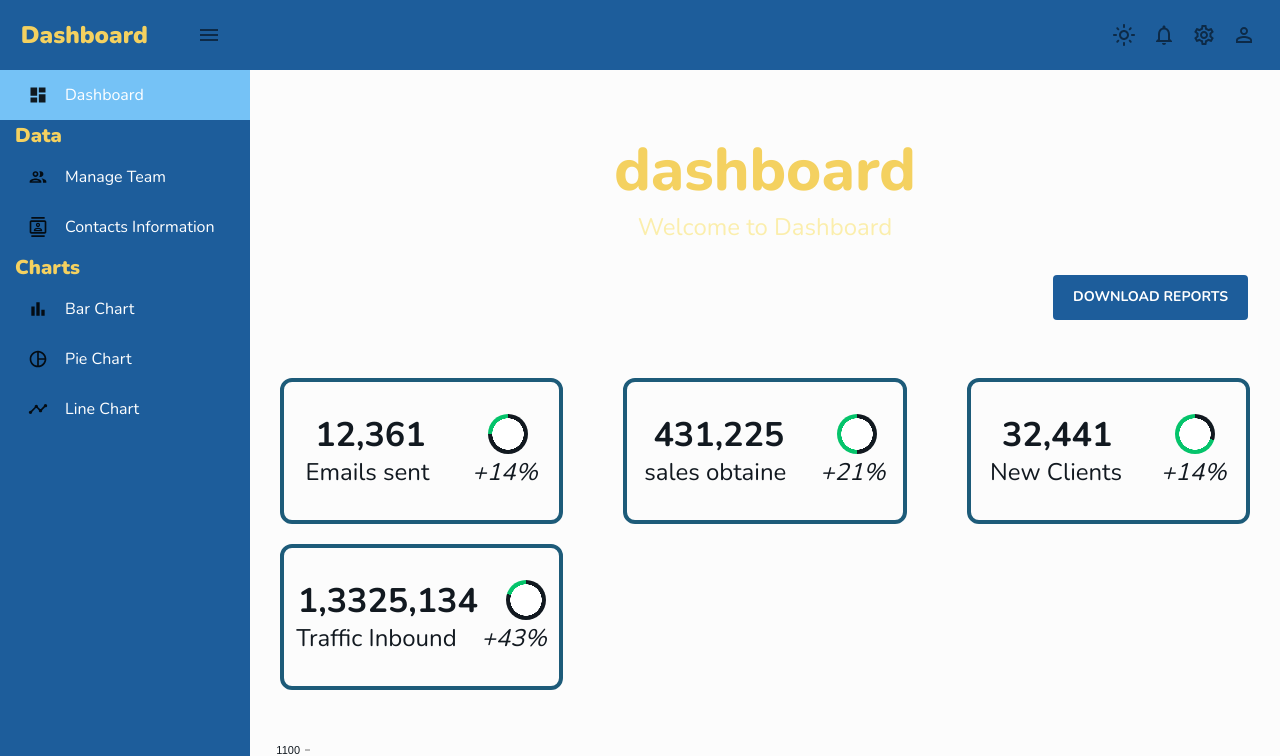
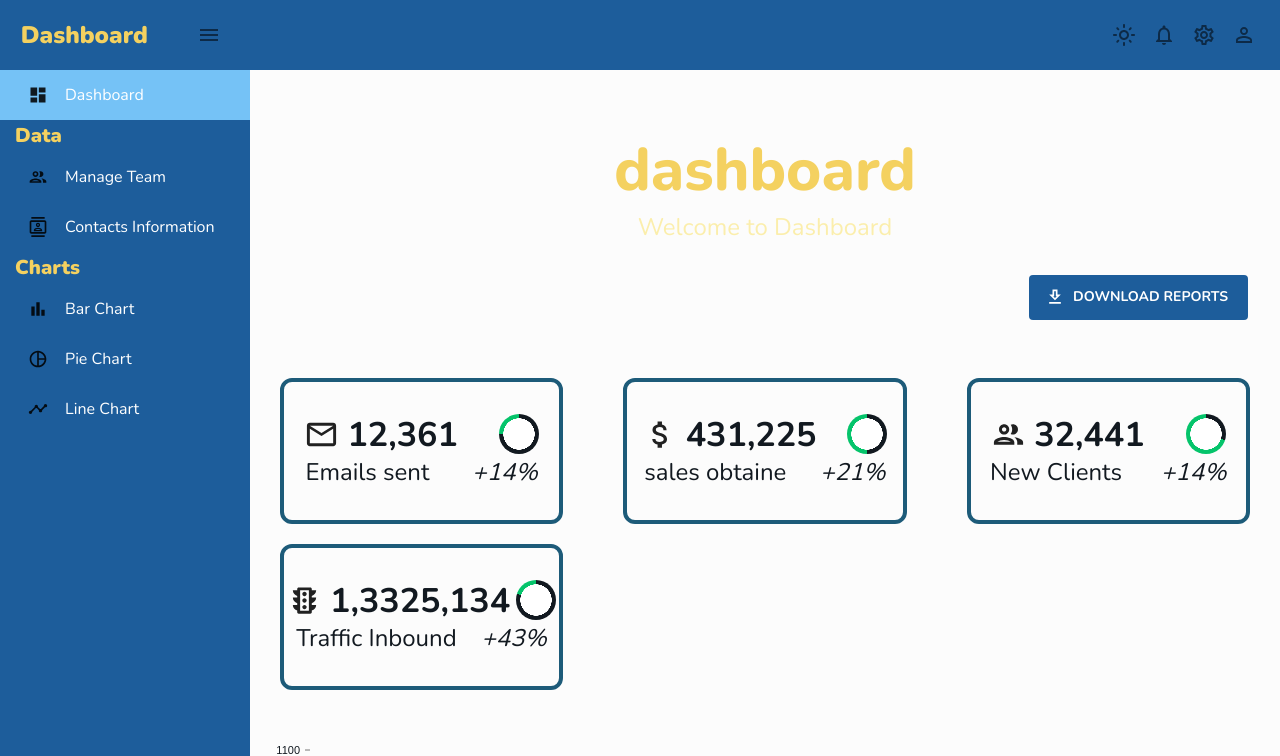
Before and after one commit to ItsEhsanMM/dashboard, a React (Vite) app: page / in a window 1280 px wide. Shown: the top 756 px of the page. Built offline with nearby package versions, Linux system fonts and the light colour scheme.

Commit message:
icons added and project complete

```diff
--- a/src/components/Dashboard/StatBox.jsx
+++ b/src/components/Dashboard/StatBox.jsx
@@ -15,8 +15,8 @@ const StatBox = ({ title, subtitle, icon, progress, increase }) => {
          m="10px 30px"
       >
          <Box display="flex" justifyContent="space-around">
-            <Box>
-               {/* {icon} */}
+            <Box display='flex' gap={1} alignItems='center'>
+               {icon}
                <Typography
                   variant="h4"
                   fontWeight="bold"
--- a/src/components/Dashboard/index.jsx
+++ b/src/components/Dashboard/index.jsx
@@ -1,10 +1,17 @@
 import { colorShades } from "../../mui/theme";
 import Header from "../../shared/Header";
-import { Box, Button, Grid, IconButton, Typography, useTheme } from "@mui/material";
+import { Box, Button, Grid, useTheme } from "@mui/material";
 import StatBox from "./StatBox";
 import Line from "../CHARTS/Line/Line";
 import Bar from "../CHARTS/Bar/barchart";
 import Pie from "../CHARTS/Pie/Pie";
+
+//icons
+import DownloadOutlinedIcon from "@mui/icons-material/DownloadOutlined";
+import EmailOutlinedIcon from "@mui/icons-material/EmailOutlined";
+import AttachMoneyOutlinedIcon from "@mui/icons-material/AttachMoneyOutlined";
+import PeopleOutlineOutlinedIcon from "@mui/icons-material/PeopleOutlineOutlined";
+import TrafficOutlinedIcon from "@mui/icons-material/TrafficOutlined";
 
 const index = () => {
    const theme = useTheme();
@@ -20,12 +27,13 @@ const index = () => {
                      bgcolor: colors.primary[100],
                      color: colors.black[100],
                      ":hover": {
-                        bgcolor: colors.primary[300]
+                        bgcolor: colors.primary[300],
                      },
                      fontSize: "14px",
                      fontWeight: "bold",
                      p: "10px 20px",
                   }}
+                  startIcon={<DownloadOutlinedIcon />}
                >
                   Download reports
                </Button>
@@ -39,6 +47,7 @@ const index = () => {
                <StatBox
                   title="12,361"
                   subtitle="Emails sent"
+                  icon={<EmailOutlinedIcon fontSize="large" />}
                   progress="0.75"
                   increase="+14%"
                />
@@ -47,6 +56,7 @@ const index = () => {
                <StatBox
                   title="431,225"
                   subtitle="sales obtaine"
+                  icon={<AttachMoneyOutlinedIcon fontSize="large" />}
                   progress="0.5"
                   increase="+21%"
                />
@@ -55,6 +65,7 @@ const index = () => {
                <StatBox
                   title="32,441"
                   subtitle="New Clients"
+                  icon={<PeopleOutlineOutlinedIcon fontSize="large" />}
                   progress="0.3"
                   increase="+14%"
                />
@@ -63,6 +74,7 @@ const index = () => {
                <StatBox
                   title="1,3325,134"
                   subtitle="Traffic Inbound"
+                  icon={<TrafficOutlinedIcon fontSize="large" />}
                   progress="0.8"
                   increase="+43%"
                />
@@ -72,12 +84,12 @@ const index = () => {
                   <Line isDashboard={true} />
                </Box>
             </Grid>
-            <Grid  item xs={12} lg={6}>
+            <Grid item xs={12} lg={6}>
                <Box height="75vh" maxWidth="100%">
                   <Bar isDashboard={true} />
                </Box>
             </Grid>
-            <Grid  item xs={12} lg={6}>
+            <Grid item xs={12} lg={6}>
                <Box height="75vh" maxWidth="100%">
                   <Pie />
                </Box>
```
